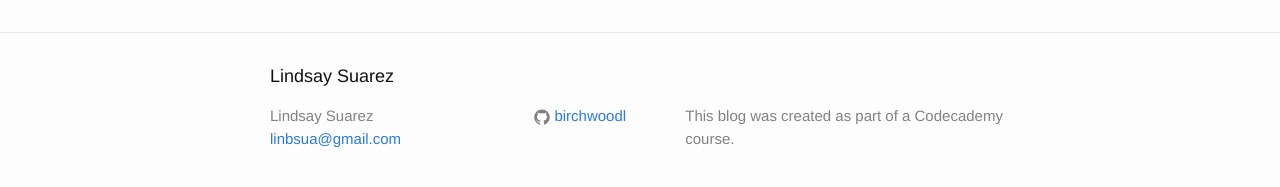
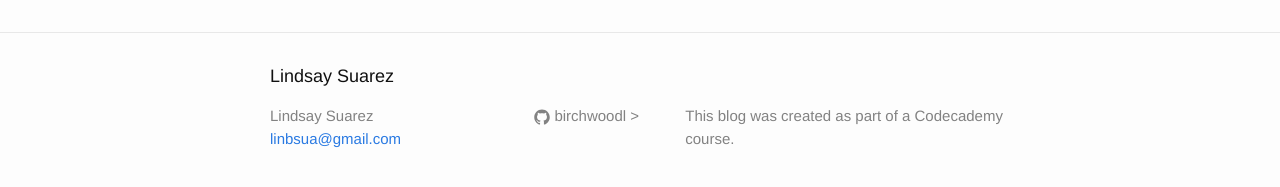
Before and after one commit to birchwoodl/birchwood.github.io, a Jekyll site: the page built from about.md, in a window 1280 px wide. Shown: the part 318-505 px from the top of the page. Built offline with Jekyll 4.4.1, drawn with Linux system fonts in a browser that asks for light colours.

Commit message:
Experiment

```diff
--- a/_includes/footer.html
+++ b/_includes/footer.html
@@ -16,7 +16,7 @@
         <ul class="social-media-list">
           {% if site.github_username %}
           <li>
-            {% include icon-github.html username=site.github_username %}
+          <!  {% include icon-github.html username=site.github_username %} >
           </li>
           {% endif %}
 
```
